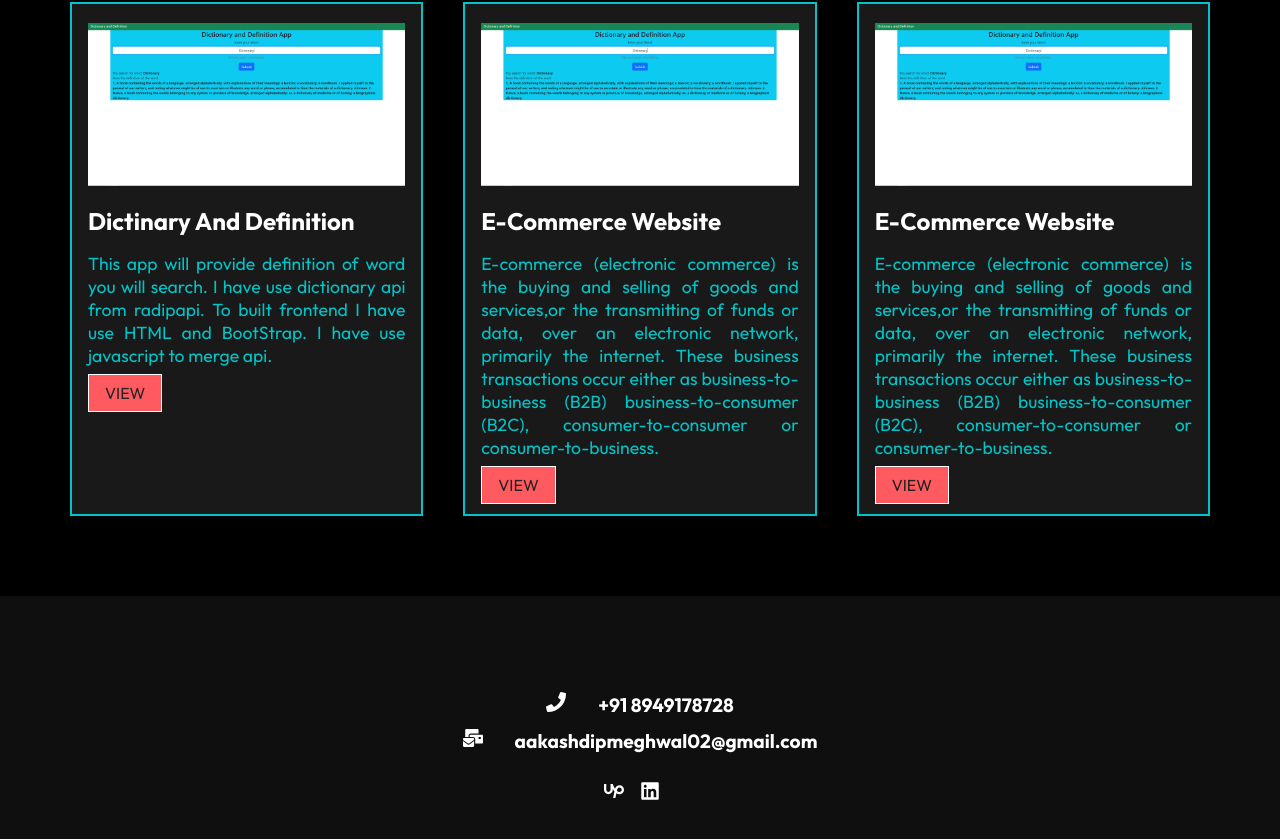
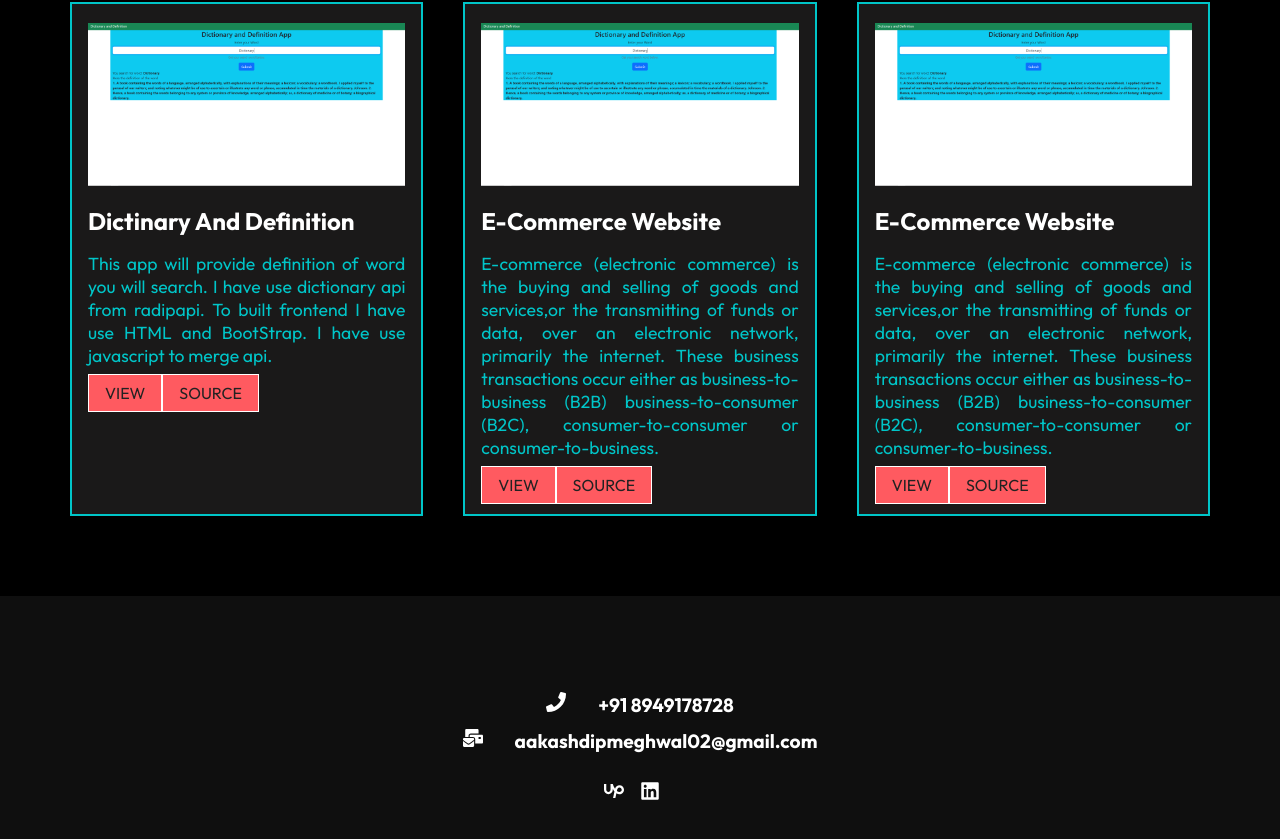
Before and after one commit to Aakasdeep02/aakashdipprotfolio, a React (Create React App) app: page / in a window 1280 px wide. Shown: the part 934-1773 px from the top of the page. Built offline with nearby package versions, Linux system fonts and the light colour scheme; a web font is replaced by a local one.

Commit message:
changes made in btn

```diff
--- a/src/components/Workcard.js
+++ b/src/components/Workcard.js
@@ -13,6 +13,7 @@ const Workcard = (props) => {
                 <p>{props.text}</p>
                 <div className="pro-btn">
                     <NavLink to={props.view} className="btn">View</NavLink>
+                    <NavLink to={props.view} className="btn">Source</NavLink>
                 </div>
             </div>
         </div>
```
